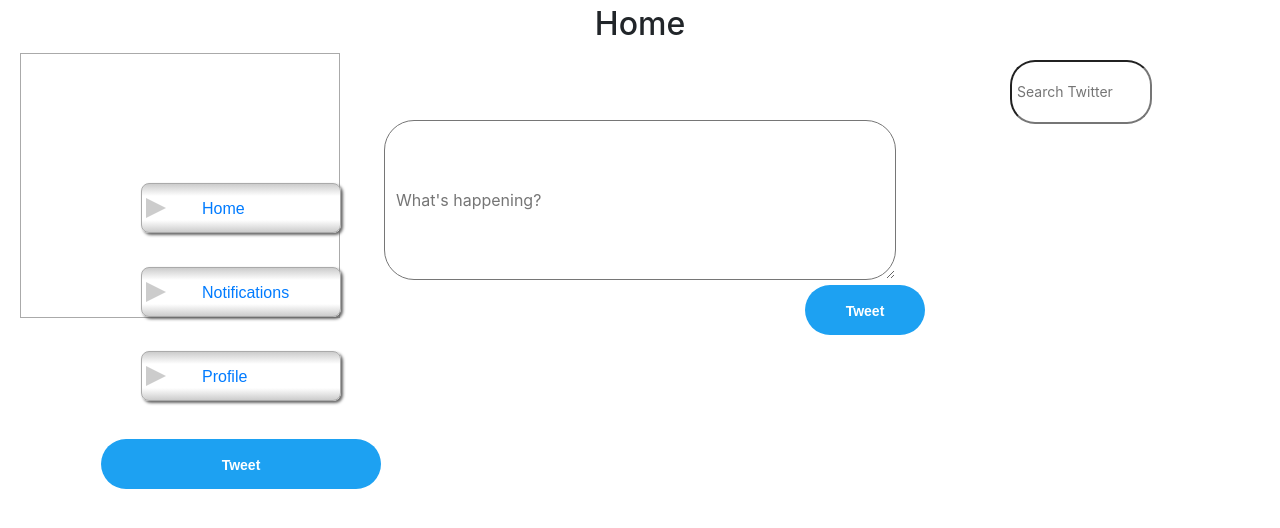
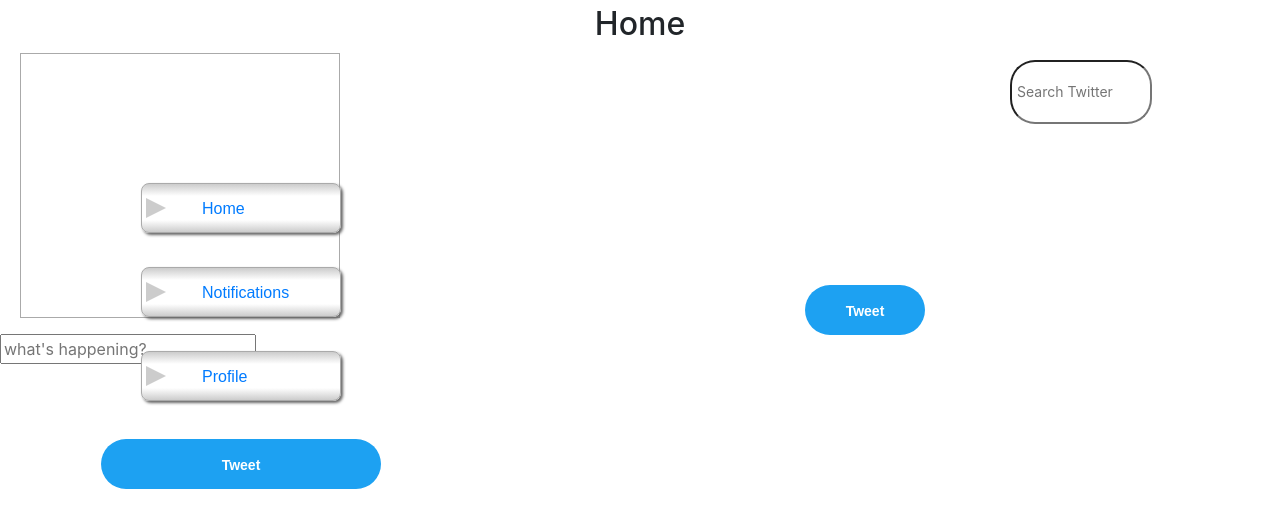
Before and after one commit to HaniyeMollaei/TwitterFrontend, a React (Create React App) app: page /home in a window 1280 px wide. Shown: the top 528 px of the page. Built offline with nearby package versions, Linux system fonts and the light colour scheme.

Commit message:
Update Home.js

```diff
--- a/src/components/Home.js
+++ b/src/components/Home.js
@@ -2,47 +2,85 @@
 import '../css/home.css';
 import {Link} from "react-router-dom";
 
+class TweetsList extends React.Component {
+    render() {
+        return (
+            <ul id="tweets_list">
+                {Object.keys(this.props.eachTweet).map((index) => {
+                    return (
+                        <li name={index}>{this.props.eachTweet[index]}</li>
+                    );
+                })}
+            </ul>
+        );
+    }
+}
+
+class TweetBox extends React.Component {
+    sendTweet(e) {
+        e.preventDefault();
+        let newTweet = this.refs.item.value;
+        if (newTweet !== '') {
+            this.props.addTweet(newTweet);
+            this.refs.item.value = '';
+        }
+    }
+
+    render() {
+        return (
+            <form onSubmit={e => this.sendTweet(e)}>
+                <input placeholder="what's happening?" type="text" id="tweet" ref="item"/><br/>
+                <button type="submit"  id="send_tweet_button">Tweet</button>
+            </form>
+        );
+    }
+}
+
 class Home extends React.Component {
+    constructor(props) {
+        super(props);
+        this.state = {
+            TweetsList: []
+        };
+        this.addTweetToList = this.addTweetToList.bind(this);
+        //this.removeListItem = this.removeListItem.bind(this);
+    }
+
+    addTweetToList(newTweet) {
+        let currentList = this.state.TweetsList;
+        currentList.push(newTweet);
+        this.setState({TweetsList: currentList});
+    }
+
+    // removeListItem(itemToRemove) {
+    //     let currentList = this.state.TweetsList;
+    //     currentList.splice(itemToRemove, 1);
+    //     this.setState({TweetsList: currentList});
+    // }
 
     state = {
         username: '',
-        tweet:'',
-        disable_tweet :false
+        tweet: '',
+        disable_tweet: false
 
     };
-
-    sendTweet = (e, data)  =>{
-
-        const field = document.getElementById("tweet_list");
-        const template = document.createElement("div");
-        template.setAttribute("class", "item");
-        field.parentNode.appendChild(template);
-
-        const elem = document.createElement("div");
-        elem.setAttribute("class", "item");
-        elem.innerHTML = data.tweet.toString();
-
-        template.appendChild(elem);
-
-    }
     handle_change = e => {
         const name = e.target.name;
         const value = e.target.value;
         this.setState(prestate => {
-            const newState = { ...prestate };
+            const newState = {...prestate};
             newState[name] = value;
-            document.getElementById("text_size").innerHTML=newState.tweet.length.toString();
-            if (newState.tweet.length<1 || newState.tweet.length>10){
-                document.getElementById("tweet_size_warn").innerHTML="<p class='warn' id='size_warn'>tweet must have 1 to 250 letters</p>";
+            document.getElementById("text_size").innerHTML = newState.tweet.length.toString();
+            if (newState.tweet.length < 1 || newState.tweet.length > 10) {
+                document.getElementById("tweet_size_warn").innerHTML = "<p class='warn' id='size_warn'>tweet must have 1 to 250 letters</p>";
                 this.state.disable_tweet = true;
-            }else {
+            } else {
                 this.state.disable_tweet = false;
             }
-            console.log("tweet : "+ value);
+            console.log("tweet : " + value);
             return newState;
         });
     };
-
 
     render() {
         return (
@@ -50,32 +88,34 @@
                 <h2 id="home">Home</h2>
                 <div id="sidebar_home">
                     <ul>
-                    <Link to="/home"><li className="sidebar">Home</li></Link>
-                    <Link to="/notifications"><li className="sidebar">Notifications</li></Link>
-                    <Link to="/notifications"><li className="sidebar">Profile</li></Link>
+                        <Link to="/home">
+                            <li className="sidebar">Home</li>
+                        </Link>
+                        <Link to="/notifications">
+                            <li className="sidebar">Notifications</li>
+                        </Link>
+                        <Link to="/profile">
+                            <li className="sidebar">Profile</li>
+                        </Link>
                     </ul>
                     <button id="tweet_button">Tweet</button>
                 </div>
 
                 <div id="page_center">
-                <div class="tweet">
-                    <textarea id="tweet_txt" name="tweet" rows="8" cols="70" placeholder="  What's happening?" onChange={this.handle_change}></textarea>
-                    <p id="text_size"></p>
-                    <div id="tweet_size_warn"></div>
-                    <button id="send_tweet_button" disabled={this.state.disable_tweet} onClick={e => this.sendTweet(e, this.state)}>Tweet</button>
-                </div>
-                <div class="tweet_list">
-
+                    <div>
+                        <TweetsList eachTweet={this.state.TweetsList}/>
+                        <TweetBox addTweet={this.addTweetToList}/>
                     </div>
                 </div>
-
                 <div id="sidebar_search">
                     <div class="search">
-                    <input id="search_txt" type="text" size="10" placeholder="Search Twitter" onClick={e => this.sendTweet(e, this.state)} name="search"></input>
+                        <input id="search_txt" type="text" size="10" placeholder="Search Twitter"
+                               onClick={e => this.sendTweet(e, this.state)} name="search"></input>
                     </div>
                 </div>
             </div>
         );
     }
 }
+
 export default Home;
```
Lines whose indentation alone changed are shown as unchanged.
